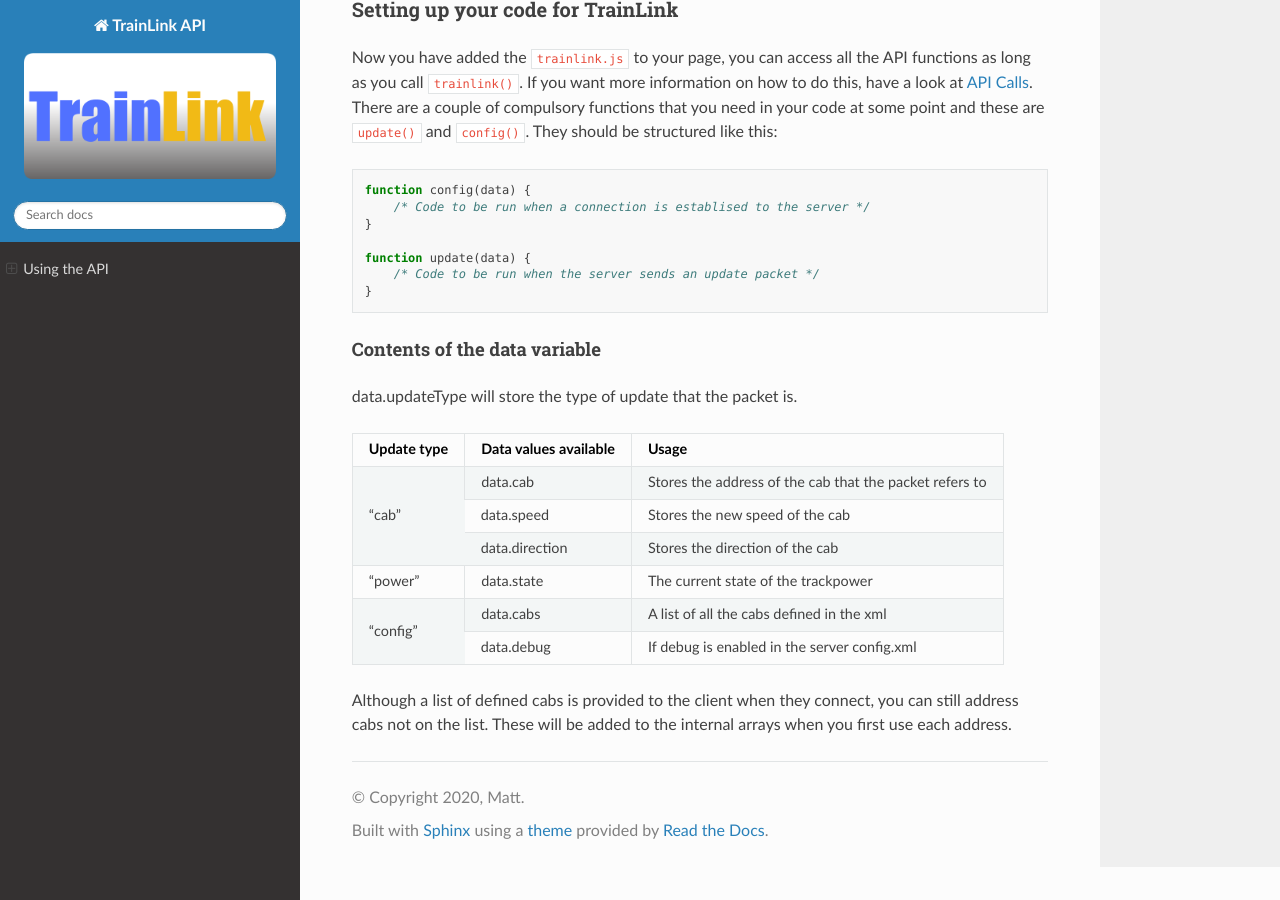
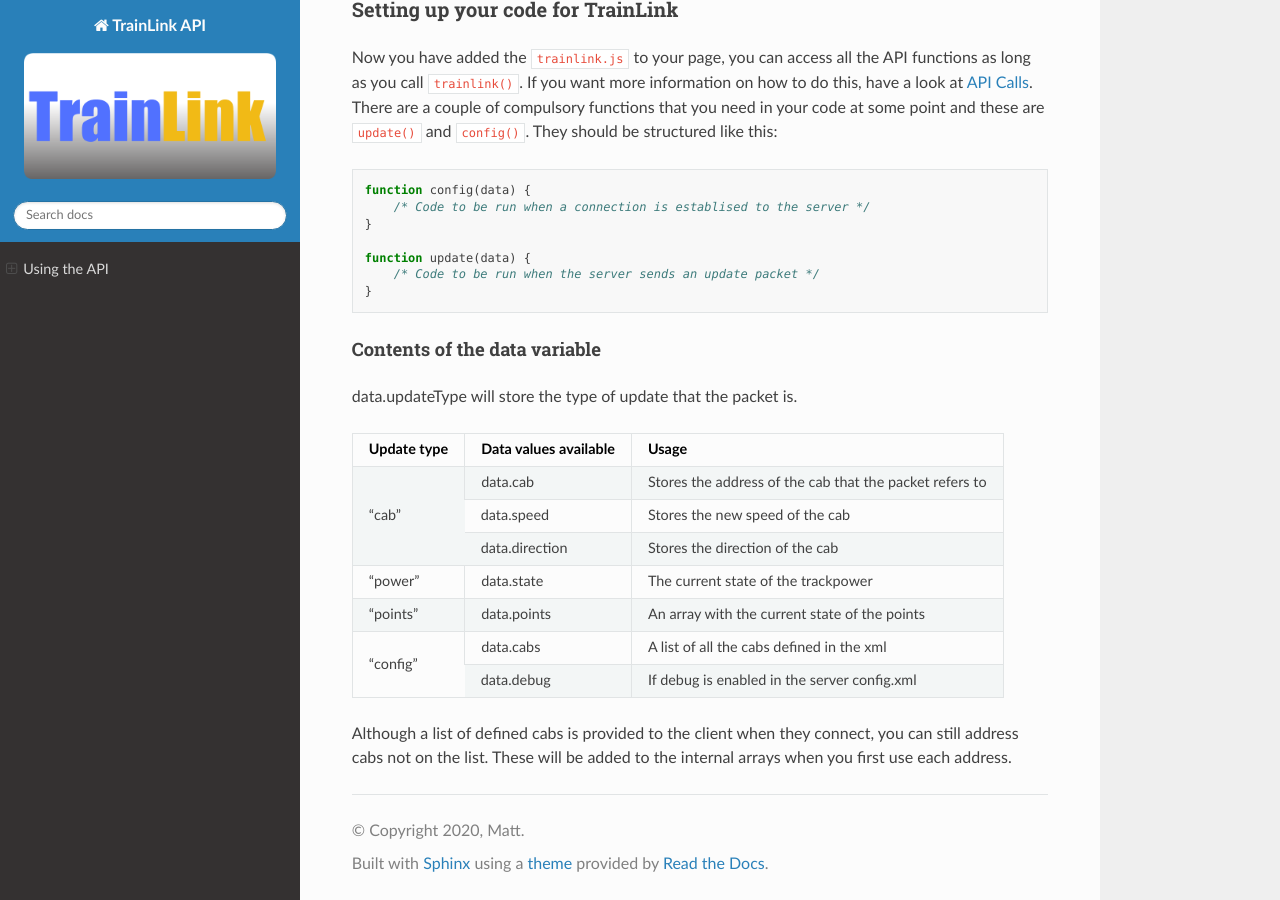
Before and after one commit to trainlink-org/trainlink-api, a Sphinx documentation site: the page built from Documentation/api-usage.rst, in a window 1280 px wide and 900 px high, scrolled down 1952 px. Built offline with Sphinx 7.4.7 and the Read the Docs theme 2.0.0, drawn with Linux system fonts in a browser that asks for light colours.

Commit message:
add to the data table

```diff
--- a/Documentation/api-usage.rst
+++ b/Documentation/api-usage.rst
@@ -115,6 +115,8 @@ data.updateType will store the type of update that the packet is.
 +-----------+---------------------+-------------------------------------------------------+
 |"power"    |data.state           |The current state of the trackpower                    |
 +-----------+---------------------+-------------------------------------------------------+
+|"points"   |data.points          |An array with the current state of the points          |
++-----------+---------------------+-------------------------------------------------------+
 |"config"   |data.cabs            |A list of all the cabs defined in the xml              |
 |           +---------------------+-------------------------------------------------------+
 |           |data.debug           |If debug is enabled in the server config.xml           |
```
